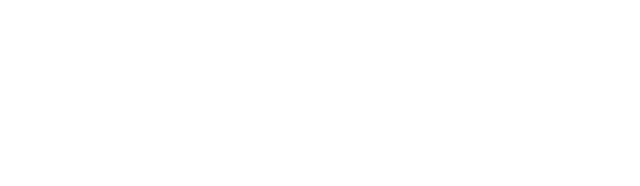
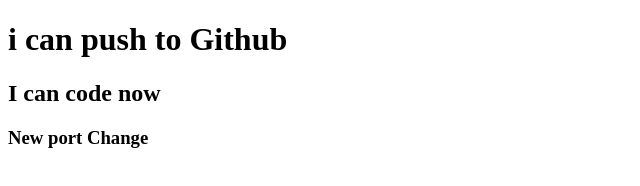
Before and after one commit to mdakbarhossain1/second-repo, a plain HTML site: page index.html in a window 1280 px wide. Shown: the whole page, without its empty margins (0-640 px from the left). Drawn offline with Linux system fonts and the light colour scheme.

Commit message:
added header

```diff
--- a/index.html
+++ b/index.html
@@ -7,6 +7,8 @@
     <title>second repo</title>
 </head>
 <body>
-
+    <h1> i can push to Github </h1>
+    <h2>I can code now</h2>
+    <h3>New port Change</h3>
 </body>
 </html>
```
